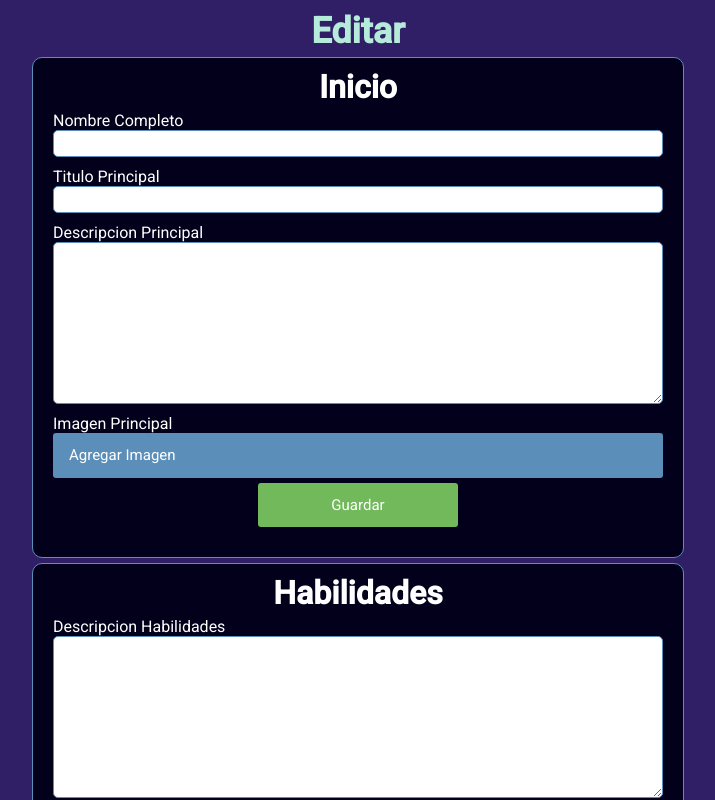
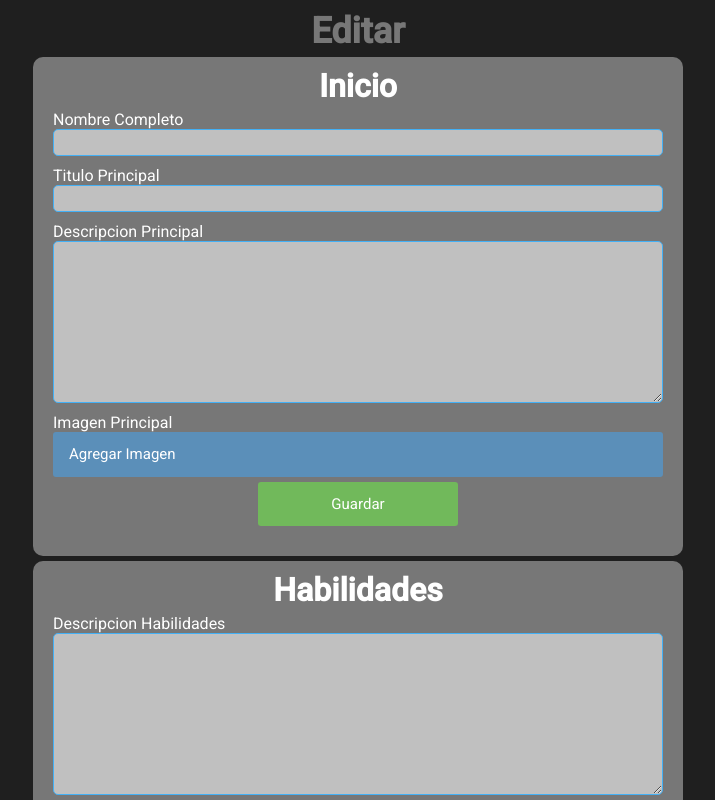
Before and after one commit to Xenock20/maqueta-frontend-angular, an Angular app: page /edit in a window 1280 px wide. Shown: the top 800 px of the page, without its empty margins (282-997 px from the left). Built offline with nearby package versions, Linux system fonts and the light colour scheme.

Commit message:
Fix style page edit

```diff
--- a/src/app/components/edit/edit.component.css
+++ b/src/app/components/edit/edit.component.css
@@ -6,11 +6,10 @@ h1{
 .cont-form{
   padding: 10px;
   width: 75%;
-  background-color: #03001C;
+  background-color: #777777;
   color: #FFF;
   margin: 5px auto;
   border-radius: 10px;
-  border: 1px solid #5B8FB9;
 }
 
 @media (min-width: 768px) {
--- a/src/app/components/page/editpage/editpage.component.css
+++ b/src/app/components/page/editpage/editpage.component.css
@@ -1,5 +1,5 @@
 .page-edit{
-  background-color: #301E67;
-  color: #B6EADA;
+  background-color: #1f1f1f;
+  color: #777777;
   padding: 10px;
 }
--- a/src/styles.css
+++ b/src/styles.css
@@ -3,7 +3,7 @@
 
 :root{
   --font-color-primary: #1E0E62;
-  --font-color-secondary: #15143966;
+  --font-color-secondary: #11102e66;
   --bg-color-primary: #FFFFFF;
   --bg-color-secondary: #F1F1F1;
 }
@@ -99,7 +99,7 @@ a{
   position: relative;
   top: 60px;
   color: var(--font-color-secondary);
-  font-weight: 400;
+  font-weight: 600;
   font-size: 14px;
   line-height: 26px;
 }
@@ -327,6 +327,7 @@ footer{
   border-radius: 2px;
   font-size: 16px;
   cursor: pointer;
+  transition: all 0.2s;
 }
 
 .btn-delet{
@@ -334,7 +335,7 @@ footer{
 }
 
 .btn-edit{
-  background-color: rgb(255, 217, 0);
+  background-color: rgb(209, 178, 0);
 }
 
 .btn-delet:hover{
@@ -342,11 +343,11 @@ footer{
 }
 
 .btn-edit:hover{
-  background-color: rgb(214, 182, 0);
+  background-color: rgb(173, 147, 0);
 }
 
 .edit-item-edit{
-  background-color: #301E67;
+  background-color: #1f1f1f;
   padding: 4px;
   border-radius: 5px;
   margin: 4px 0px;
@@ -383,6 +384,7 @@ h3{
 }
 
 textarea{
+  background-color: #c0c0c0;
   max-width: 98%;
   min-width: 98%;
   min-height: 100px;
@@ -390,15 +392,16 @@ textarea{
   outline: none;
   padding: 5px;
   border-radius: 5px;
-  border: 1px solid #5B8FB9;
+  border: 1px solid #43b0f5;
 }
 
 input{
+  background-color: #c0c0c0;
   padding: 5px;
   outline: none;
   border: none;
   border-radius: 5px;
-  border: 1px solid #5B8FB9;
+  border: 1px solid #43b0f5;
 }
 
 /*Media Query*/
```
